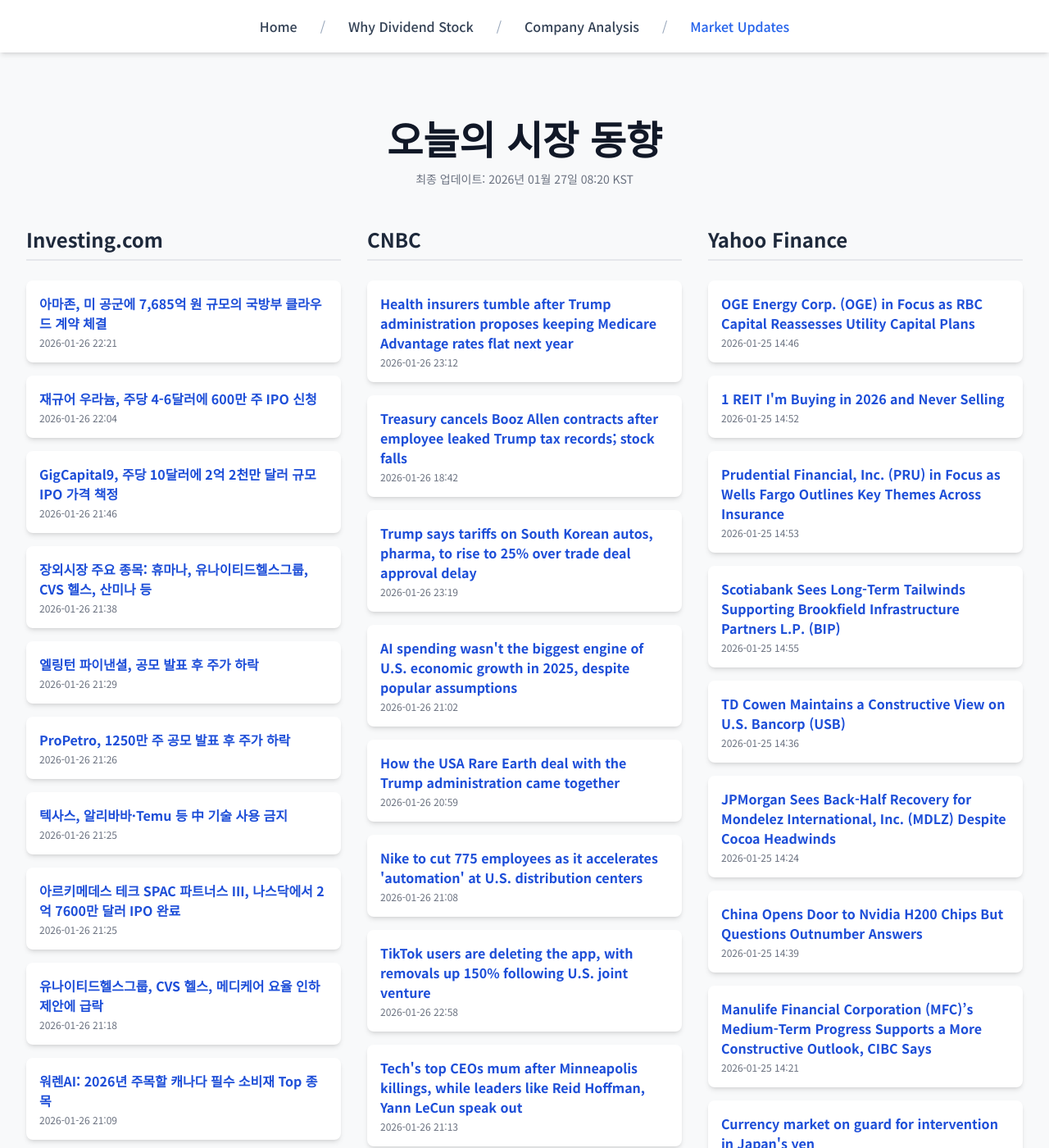
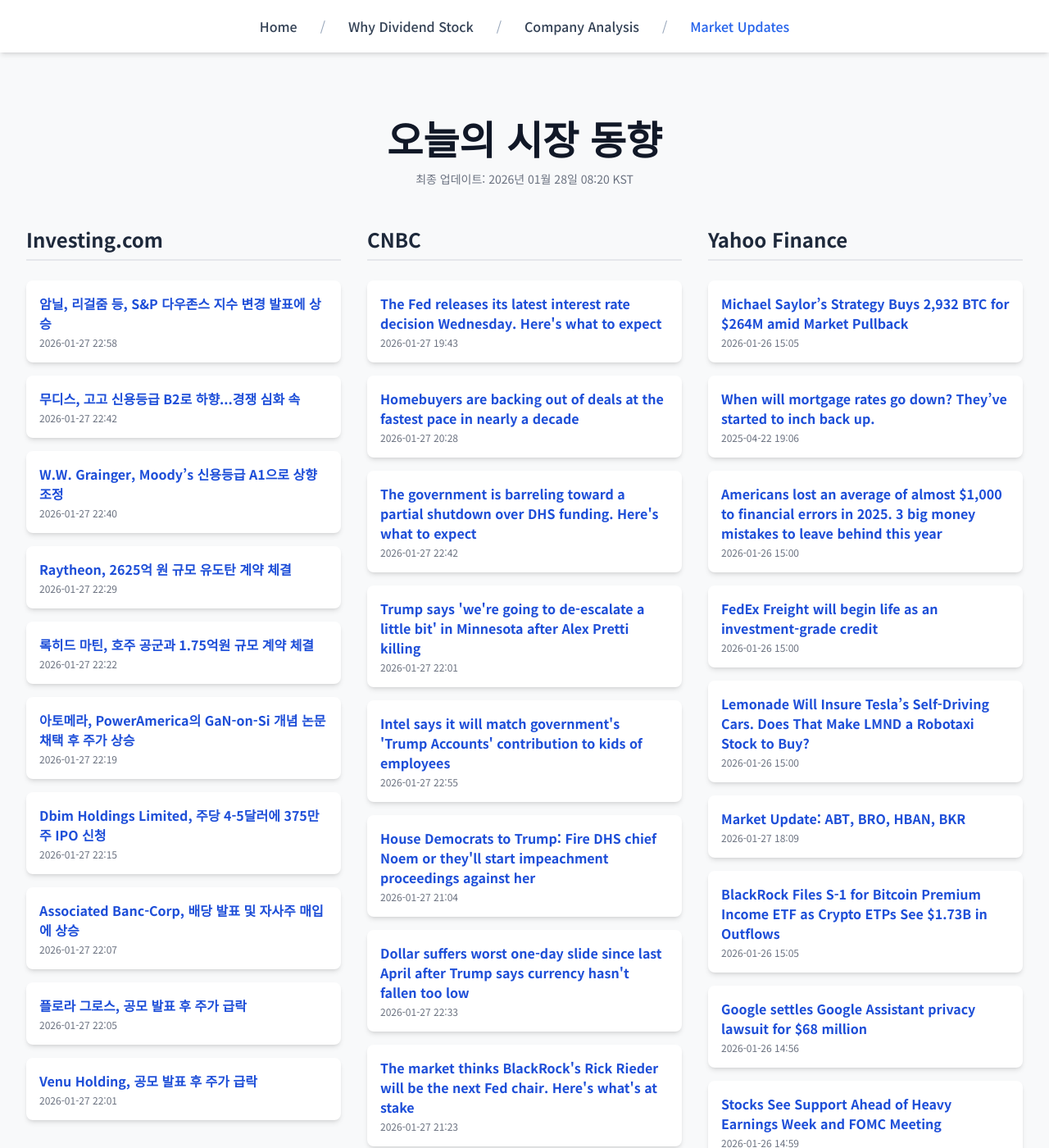
Before and after one commit to Kay-Hwang/my-company-analysis, a Jekyll site: the page built from market-updates.html, in a window 1280 px wide and 1400 px high. Shown: the whole window at 82% size. Built offline with Jekyll 4.4.1, drawn with Linux system fonts in a browser that asks for light colours; nearby versions of some CDN libraries; a script that is not in the unit is left out; some of the changed text lies outside the part shown.

Commit message:
Update daily data

```diff
--- a/_data/latest_data.json
+++ b/_data/latest_data.json
@@ -1,190 +1,190 @@
 {
-  "lastUpdated": "2026년 01월 27일 08:20 KST",
+  "lastUpdated": "2026년 01월 28일 08:20 KST",
   "news": {
     "investing": [
       {
-        "title": "아마존, 미 공군에 7,685억 원 규모의 국방부 클라우드 계약 체결",
-        "link": "https://kr.investing.com/news/stock-market-news/article-93CH-1798608",
-        "pubDate": "2026-01-26 22:21:07",
-        "summary": "아마존, 미 공군에 7,685억 원 규모의 국방부 클라우드 계약 체결"
+        "title": "암닐, 리걸줌 등, S&P 다우존스 지수 변경 발표에 상승",
+        "link": "https://kr.investing.com/news/stock-market-news/article-93CH-1800608",
+        "pubDate": "2026-01-27 22:58:00",
+        "summary": "암닐, 리걸줌 등, S&P 다우존스 지수 변경 발표에 상승"
       },
       {
-        "title": "재규어 우라늄, 주당 4-6달러에 600만 주 IPO 신청",
-        "link": "https://kr.investing.com/news/stock-market-news/article-432SI-1798590",
-        "pubDate": "2026-01-26 22:04:04",
-        "summary": "재규어 우라늄, 주당 4-6달러에 600만 주 IPO 신청"
+        "title": "무디스, 고고 신용등급 B2로 하향...경쟁 심화 속",
+        "link": "https://kr.investing.com/news/stock-market-news/article-93CH-1800592",
+        "pubDate": "2026-01-27 22:42:27",
+        "summary": "무디스, 고고 신용등급 B2로 하향...경쟁 심화 속"
       },
       {
-        "title": "GigCapital9, 주당 10달러에 2억 2천만 달러 규모 IPO 가격 책정",
-        "link": "https://kr.investing.com/news/stock-market-news/article-432SI-1798558",
-        "pubDate": "2026-01-26 21:46:05",
-        "summary": "GigCapital9, 주당 10달러에 2억 2천만 달러 규모 IPO 가격 책정"
+        "title": "W.W. Grainger, Moody’s 신용등급 A1으로 상향 조정",
+        "link": "https://kr.investing.com/news/stock-market-news/article-93CH-1800585",
+        "pubDate": "2026-01-27 22:40:39",
+        "summary": "W.W. Grainger, Moody’s 신용등급 A1으로 상향 조정"
       },
       {
-        "title": "장외시장 주요 종목: 휴마나, 유나이티드헬스그룹, CVS 헬스, 산미나 등",
-        "link": "https://kr.investing.com/news/stock-market-news/article-432SI-1798554",
-        "pubDate": "2026-01-26 21:38:25",
-        "summary": "장외시장 주요 종목: 휴마나, 유나이티드헬스그룹, CVS 헬스, 산미나 등"
+        "title": "Raytheon, 2625억 원 규모 유도탄 계약 체결",
+        "link": "https://kr.investing.com/news/stock-market-news/article-93CH-1800574",
+        "pubDate": "2026-01-27 22:29:10",
+        "summary": "Raytheon, 2625억 원 규모 유도탄 계약 체결"
       },
       {
-        "title": "엘링턴 파이낸셜, 공모 발표 후 주가 하락",
-        "link": "https://kr.investing.com/news/stock-market-news/article-93CH-1798528",
-        "pubDate": "2026-01-26 21:29:26",
-        "summary": "엘링턴 파이낸셜, 공모 발표 후 주가 하락"
+        "title": "록히드 마틴, 호주 공군과 1.75억원 규모 계약 체결",
+        "link": "https://kr.investing.com/news/stock-market-news/article-93CH-1800571",
+        "pubDate": "2026-01-27 22:22:06",
+        "summary": "록히드 마틴, 호주 공군과 1.75억원 규모 계약 체결"
       },
       {
-        "title": "ProPetro, 1250만 주 공모 발표 후 주가 하락",
-        "link": "https://kr.investing.com/news/stock-market-news/article-93CH-1798525",
-        "pubDate": "2026-01-26 21:26:38",
-        "summary": "ProPetro, 1250만 주 공모 발표 후 주가 하락"
+        "title": "아토메라, PowerAmerica의 GaN-on-Si 개념 논문 채택 후 주가 상승",
+        "link": "https://kr.investing.com/news/stock-market-news/article-93CH-1800569",
+        "pubDate": "2026-01-27 22:19:55",
+        "summary": "아토메라, PowerAmerica의 GaN-on-Si 개념 논문 채택 후 주가 상승"
       },
       {
-        "title": "텍사스, 알리바바·Temu 등 中 기술 사용 금지",
-        "link": "https://kr.investing.com/news/stock-market-news/article-93CH-1798523",
-        "pubDate": "2026-01-26 21:25:53",
-        "summary": "텍사스, 알리바바·Temu 등 中 기술 사용 금지"
+        "title": "Dbim Holdings Limited, 주당 4-5달러에 375만 주 IPO 신청",
+        "link": "https://kr.investing.com/news/stock-market-news/article-432SI-1800561",
+        "pubDate": "2026-01-27 22:15:04",
+        "summary": "Dbim Holdings Limited, 주당 4-5달러에 375만 주 IPO 신청"
       },
       {
-        "title": "아르키메데스 테크 SPAC 파트너스 III, 나스닥에서 2억 7600만 달러 IPO 완료",
-        "link": "https://kr.investing.com/news/stock-market-news/article-432SI-1798521",
-        "pubDate": "2026-01-26 21:25:08",
-        "summary": "아르키메데스 테크 SPAC 파트너스 III, 나스닥에서 2억 7600만 달러 IPO 완료"
+        "title": "Associated Banc-Corp, 배당 발표 및 자사주 매입에 상승",
+        "link": "https://kr.investing.com/news/stock-market-news/article-93CH-1800550",
+        "pubDate": "2026-01-27 22:07:57",
+        "summary": "Associated Banc-Corp, 배당 발표 및 자사주 매입에 상승"
       },
       {
-        "title": "유나이티드헬스그룹, CVS 헬스, 메디케어 요율 인하 제안에 급락",
-        "link": "https://kr.investing.com/news/stock-market-news/article-1798497",
-        "pubDate": "2026-01-26 21:18:26",
-        "summary": "유나이티드헬스그룹, CVS 헬스, 메디케어 요율 인하 제안에 급락"
+        "title": "플로라 그로스, 공모 발표 후 주가 급락",
+        "link": "https://kr.investing.com/news/stock-market-news/article-93CH-1800540",
+        "pubDate": "2026-01-27 22:05:00",
+        "summary": "플로라 그로스, 공모 발표 후 주가 급락"
       },
       {
-        "title": "워렌AI: 2026년 주목할 캐나다 필수 소비재 Top 종목",
-        "link": "https://kr.investing.com/news/stock-market-news/article-93CH-1798477",
-        "pubDate": "2026-01-26 21:09:16",
-        "summary": "워렌AI: 2026년 주목할 캐나다 필수 소비재 Top 종목"
+        "title": "Venu Holding, 공모 발표 후 주가 급락",
+        "link": "https://kr.investing.com/news/stock-market-news/article-93CH-1800526",
+        "pubDate": "2026-01-27 22:01:03",
+        "summary": "Venu Holding, 공모 발표 후 주가 급락"
       }
     ],
     "cnbc": [
       {
-        "title": "Health insurers tumble after Trump administration proposes keeping Medicare Advantage rates flat next year",
-        "link": "https://www.cnbc.com/2026/01/26/health-insurers-tumble-after-trump-proposes-keeping-medicare-rates-flat.html",
-        "pubDate": "Mon, 26 Jan 2026 23:12:29 GMT",
-        "summary": "Shares of large Medicare plan providers Humana, CVS Health and UnitedHealth Group plunged in extended trading."
+        "title": "The Fed releases its latest interest rate decision Wednesday. Here's what to expect",
+        "link": "https://www.cnbc.com/2026/01/27/fed-preview-january-2026.html",
+        "pubDate": "Tue, 27 Jan 2026 19:43:34 GMT",
+        "summary": "This week's meeting offers little suspense and probably not much action, even as massive changes loom over the Fed's longer-term direction."
       },
       {
-        "title": "Treasury cancels Booz Allen contracts after employee leaked Trump tax records; stock falls",
-        "link": "https://www.cnbc.com/2026/01/26/trump-tax-records-treasury-cancels-booz-allen-contracts.html",
-        "pubDate": "Mon, 26 Jan 2026 18:42:06 GMT",
-        "summary": "Booz Allen employee Charles Edward Littlejohn also had leaked tax records of Amazon's Jeff Bezos and Tesla chief Elon Musk to a news outlet."
+        "title": "Homebuyers are backing out of deals at the fastest pace in nearly a decade",
+        "link": "https://www.cnbc.com/2026/01/27/homebuyers-backing-out-of-deals.html",
+        "pubDate": "Tue, 27 Jan 2026 20:28:11 GMT",
+        "summary": "More than 16% of signed contracts on homes in December were canceled, as consumers face continued uncertainty in the economy and rising inventory."
       },
       {
-        "title": "Trump says tariffs on South Korean autos, pharma, to rise to 25% over trade deal approval delay",
-        "link": "https://www.cnbc.com/2026/01/26/trump-south-korea-tariffs-trade-autos-pharma.html",
-        "pubDate": "Mon, 26 Jan 2026 23:19:33 GMT",
-        "summary": "South Korean-based automaker Hyundai Motor is the largest importer of new vehicles from that country into the United States."
+        "title": "The government is barreling toward a partial shutdown over DHS funding. Here's what to expect",
+        "link": "https://www.cnbc.com/2026/01/27/us-government-shutdown-over-dhs-funding.html",
+        "pubDate": "Tue, 27 Jan 2026 22:42:21 GMT",
+        "summary": "The U.S. government may partially shutdown on Saturday months after a record 43-day closure in 2025."
       },
       {
-        "title": "AI spending wasn't the biggest engine of U.S. economic growth in 2025, despite popular assumptions",
-        "link": "https://www.cnbc.com/2026/01/26/ai-wasnt-the-biggest-engine-of-us-gdp-growth-in-2025.html",
-        "pubDate": "Mon, 26 Jan 2026 21:02:08 GMT",
-        "summary": "The GDP value of AI is smaller than it might appear given that a lot of high-tech equipment is imported, according to a recent MRB Partners report."
+        "title": "Trump says 'we're going to de-escalate a little bit' in Minnesota after Alex Pretti killing",
+        "link": "https://www.cnbc.com/2026/01/27/alex-pretti-trump-investigation-greg-bovino-homan-minnesota.html",
+        "pubDate": "Tue, 27 Jan 2026 22:01:00 GMT",
+        "summary": "Trump and the White House has sought to lower tensions over the shooting deaths of Alex Pretti and Renee Good in Minneapolis."
       },
       {
-        "title": "How the USA Rare Earth deal with the Trump administration came together",
-        "link": "https://www.cnbc.com/2026/01/26/how-the-usa-rare-earth-deal-with-the-trump-administration-came-together.html",
-        "pubDate": "Mon, 26 Jan 2026 20:59:39 GMT",
-        "summary": "USA Rare Earth's CEO provided rare insight in an interview with CNBC's Brian Sullivan into how the federal government plans equity stakes in mining companies."
+        "title": "Intel says it will match government's 'Trump Accounts' contribution to kids of employees",
+        "link": "https://www.cnbc.com/2026/01/27/intel-says-it-will-match-governments-trump-accounts-contribution.html",
+        "pubDate": "Tue, 27 Jan 2026 22:55:24 GMT",
+        "summary": "The 530A program, often called \"Trump Accounts,\" passed last year as part of the administration's \"big beautiful bill.\""
       },
       {
-        "title": "Nike to cut 775 employees as it accelerates 'automation' at U.S. distribution centers",
-        "link": "https://www.cnbc.com/2026/01/26/nike-to-lay-off-775-employees-at-us-distribution-centers.html",
-        "pubDate": "Mon, 26 Jan 2026 21:08:52 GMT",
-        "summary": "Nike is cutting 775 employees, primarily from jobs at distribution centers in Tennessee and Mississippi."
+        "title": "House Democrats to Trump: Fire DHS chief Noem or they'll start impeachment proceedings against her",
+        "link": "https://www.cnbc.com/2026/01/27/house-democrats-kristi-noem-impeachment-trump.html",
+        "pubDate": "Tue, 27 Jan 2026 21:04:17 GMT",
+        "summary": "Homeland Security Secretary Kristi Noem is facing criticism for her caustic comments on Alex Pretti, who was killed by a federal agent in Minnesota."
       },
       {
-        "title": "TikTok users are deleting the app, with removals up 150% following U.S. joint venture",
-        "link": "https://www.cnbc.com/2026/01/26/tiktok-uninstalls-are-up-150percent-following-us-joint-venture.html",
-        "pubDate": "Mon, 26 Jan 2026 22:58:54 GMT",
-        "summary": "TikTok users have been deleting the app at a higher rate since the company announced that its U.S. operations would be housed in a new joint venture."
+        "title": "Dollar suffers worst one-day slide since last April after Trump says currency hasn't fallen too low",
+        "link": "https://www.cnbc.com/2026/01/27/dollar-worst-one-day-rout-since-april-trump-says-hasnt-fallen-too-low.html",
+        "pubDate": "Tue, 27 Jan 2026 22:33:19 GMT",
+        "summary": "The dollar dropped about 1.3% on Tuesday."
       },
       {
-        "title": "Tech's top CEOs mum after Minneapolis killings, while leaders like Reid Hoffman, Yann LeCun speak out",
-        "link": "https://www.cnbc.com/2026/01/26/alex-pretti-killing-ice-tech-ceo-response.html",
-        "pubDate": "Mon, 26 Jan 2026 21:13:21 GMT",
-        "summary": "While a few leaders have voiced outrage, the tech sector has stayed widely silent after the second fatal shooting by federal agents in Minneapolis this month."
+        "title": "The market thinks BlackRock's Rick Rieder will be the next Fed chair. Here's what's at stake",
+        "link": "https://www.cnbc.com/2026/01/27/market-thinks-blackrocks-rieder-will-next-chair-the-fed-whats-at-stake.html",
+        "pubDate": "Tue, 27 Jan 2026 21:23:21 GMT",
+        "summary": "A five-month process of finding the next Fed chair appears to be down to its final days, with one candidate emerging as the betting favorite."
       },
       {
-        "title": "Zoom's 'hidden gem' investment in Anthropic could be worth $2 billion to $4 billion, analysts say",
-        "link": "https://www.cnbc.com/2026/01/26/zoom-anthropic-investment.html",
-        "pubDate": "Mon, 26 Jan 2026 21:00:46 GMT",
-        "summary": "Anthropic revealed that Zoom Ventures had invested in the AI startup in May 2023."
+        "title": "Five years after the GameStop mania, retail investors have become a force Wall Street can’t ignore",
+        "link": "https://www.cnbc.com/2026/01/27/gamestop-meme-stocks-retail-investors-wall-street.html",
+        "pubDate": "Tue, 27 Jan 2026 23:01:05 GMT",
+        "summary": "\"Retail investors are difference-makers. They can move markets with size and conviction,\" said Tom Lee, head of research at Fundstrat."
       },
       {
-        "title": "Videos of Alex Pretti shooting by federal agents in Minneapolis contradict Trump official claims",
-        "link": "https://www.cnbc.com/2026/01/25/alex-pretti-minneapolis-shooting-videos-trump.html",
-        "pubDate": "Mon, 26 Jan 2026 16:17:26 GMT",
-        "summary": "Footage from at least one of the videos appears to show a federal officer disarming the victim before shots are fired."
+        "title": "Canada's Carney to Trump: 'I meant what I said in Davos'",
+        "link": "https://www.cnbc.com/2026/01/27/carney-trump-bessent-davos.html",
+        "pubDate": "Tue, 27 Jan 2026 22:37:58 GMT",
+        "summary": "Carney said he and Trump discussed topics ranging from the Ukraine war to \"Arctic security,\" shorthand for the controversy over Greenland."
       }
     ],
     "yahoo": [
       {
-        "title": "OGE Energy Corp. (OGE) in Focus as RBC Capital Reassesses Utility Capital Plans",
-        "link": "https://finance.yahoo.com/news/oge-energy-corp-oge-focus-144628933.html",
-        "pubDate": "2026-01-25T14:46:28Z",
-        "summary": "OGE Energy Corp. (OGE) in Focus as RBC Capital Reassesses Utility Capital Plans"
+        "title": "Michael Saylor’s Strategy Buys 2,932 BTC for $264M amid Market Pullback",
+        "link": "https://finance.yahoo.com/news/michael-saylor-strategy-buys-2-150538266.html",
+        "pubDate": "2026-01-26T15:05:38Z",
+        "summary": "Michael Saylor’s Strategy Buys 2,932 BTC for $264M amid Market Pullback"
       },
       {
-        "title": "1 REIT I'm Buying in 2026 and Never Selling",
-        "link": "https://finance.yahoo.com/news/1-reit-im-buying-2026-145200971.html",
-        "pubDate": "2026-01-25T14:52:00Z",
-        "summary": "1 REIT I'm Buying in 2026 and Never Selling"
+        "title": "When will mortgage rates go down? They’ve started to inch back up.",
+        "link": "https://finance.yahoo.com/personal-finance/mortgages/article/when-will-mortgage-rates-go-down-theyve-started-to-inch-back-up-january-26-2026-190610605.html",
+        "pubDate": "2025-04-22T19:06:10Z",
+        "summary": "When will mortgage rates go down? They’ve started to inch back up."
       },
       {
-        "title": "Prudential Financial, Inc. (PRU) in Focus as Wells Fargo Outlines Key Themes Across Insurance",
-        "link": "https://finance.yahoo.com/news/prudential-financial-inc-pru-focus-145324909.html",
-        "pubDate": "2026-01-25T14:53:24Z",
-        "summary": "Prudential Financial, Inc. (PRU) in Focus as Wells Fargo Outlines Key Themes Across Insurance"
+        "title": "Americans lost an average of almost $1,000 to financial errors in 2025. 3 big money mistakes to leave behind this year",
+        "link": "https://finance.yahoo.com/news/americans-lost-average-almost-1-150000607.html",
+        "pubDate": "2026-01-26T15:00:00Z",
+        "summary": "Americans lost an average of almost $1,000 to financial errors in 2025. 3 big money mistakes to leave behind this year"
       },
       {
-        "title": "Scotiabank Sees Long-Term Tailwinds Supporting Brookfield Infrastructure Partners L.P. (BIP)",
-        "link": "https://finance.yahoo.com/news/scotiabank-sees-long-term-tailwinds-145552537.html",
-        "pubDate": "2026-01-25T14:55:52Z",
-        "summary": "Scotiabank Sees Long-Term Tailwinds Supporting Brookfield Infrastructure Partners L.P. (BIP)"
+        "title": "FedEx Freight will begin life as an investment-grade credit",
+        "link": "https://finance.yahoo.com/news/fedex-freight-begin-life-investment-150000171.html",
+        "pubDate": "2026-01-26T15:00:00Z",
+        "summary": "FedEx Freight will begin life as an investment-grade credit"
       },
       {
-        "title": "TD Cowen Maintains a Constructive View on U.S. Bancorp (USB)",
-        "link": "https://finance.yahoo.com/news/td-cowen-maintains-constructive-view-143632930.html",
-        "pubDate": "2026-01-25T14:36:32Z",
-        "summary": "TD Cowen Maintains a Constructive View on U.S. Bancorp (USB)"
+        "title": "Lemonade Will Insure Tesla’s Self-Driving Cars. Does That Make LMND a Robotaxi Stock to Buy?",
+        "link": "https://finance.yahoo.com/news/lemonade-insure-tesla-self-driving-150002572.html",
+        "pubDate": "2026-01-26T15:00:02Z",
+        "summary": "Lemonade Will Insure Tesla’s Self-Driving Cars. Does That Make LMND a Robotaxi Stock to Buy?"
       },
       {
-        "title": "JPMorgan Sees Back-Half Recovery for Mondelez International, Inc. (MDLZ) Despite Cocoa Headwinds",
-        "link": "https://finance.yahoo.com/news/jpmorgan-sees-back-half-recovery-142450678.html",
-        "pubDate": "2026-01-25T14:24:50Z",
-        "summary": "JPMorgan Sees Back-Half Recovery for Mondelez International, Inc. (MDLZ) Despite Cocoa Headwinds"
+        "title": "Market Update: ABT, BRO, HBAN, BKR",
+        "link": "https://finance.yahoo.com/research/reports/ARGUS_45981_MarketUpdate_1769537390000?yptr=yahoo&ncid=yahooproperties_plusresear_nm5q6ze1cei",
+        "pubDate": "2026-01-27T18:09:50Z",
+        "summary": "Market Update: ABT, BRO, HBAN, BKR"
       },
       {
-        "title": "China Opens Door to Nvidia H200 Chips But Questions Outnumber Answers",
-        "link": "https://finance.yahoo.com/news/china-opens-door-nvidia-h200-143934017.html",
-        "pubDate": "2026-01-25T14:39:34Z",
-        "summary": "China Opens Door to Nvidia H200 Chips But Questions Outnumber Answers"
+        "title": "BlackRock Files S-1 for Bitcoin Premium Income ETF as Crypto ETPs See $1.73B in Outflows",
+        "link": "https://finance.yahoo.com/news/blackrock-files-1-bitcoin-premium-150539960.html",
+        "pubDate": "2026-01-26T15:05:39Z",
+        "summary": "BlackRock Files S-1 for Bitcoin Premium Income ETF as Crypto ETPs See $1.73B in Outflows"
       },
       {
-        "title": "Manulife Financial Corporation (MFC)’s Medium-Term Progress Supports a More Constructive Outlook, CIBC Says",
-        "link": "https://finance.yahoo.com/news/manulife-financial-corporation-mfc-medium-142115137.html",
-        "pubDate": "2026-01-25T14:21:15Z",
-        "summary": "Manulife Financial Corporation (MFC)’s Medium-Term Progress Supports a More Constructive Outlook, CIBC Says"
+        "title": "Google settles Google Assistant privacy lawsuit for $68 million",
+        "link": "https://finance.yahoo.com/news/google-settles-google-assistant-privacy-145644415.html",
+        "pubDate": "2026-01-26T14:56:44Z",
+        "summary": "Google settles Google Assistant privacy lawsuit for $68 million"
       },
       {
-        "title": "Currency market on guard for intervention in Japan's yen",
-        "link": "https://finance.yahoo.com/news/currency-market-guard-intervention-japans-152723605.html",
-        "pubDate": "2026-01-25T15:27:23Z",
-        "summary": "Currency market on guard for intervention in Japan's yen"
+        "title": "Stocks See Support Ahead of Heavy Earnings Week and FOMC Meeting",
+        "link": "https://finance.yahoo.com/news/stocks-see-support-ahead-heavy-145937705.html",
+        "pubDate": "2026-01-26T14:59:37Z",
+        "summary": "Stocks See Support Ahead of Heavy Earnings Week and FOMC Meeting"
       },
       {
-        "title": "American Electric Power Company, Inc. (AEP) in Focus as Morgan Stanley Reassesses Regulated Utilities",
-        "link": "https://finance.yahoo.com/news/american-electric-power-company-inc-141720069.html",
-        "pubDate": "2026-01-25T14:17:20Z",
-        "summary": "American Electric Power Company, Inc. (AEP) in Focus as Morgan Stanley Reassesses Regulated Utilities"
+        "title": "Why Analysts Believe Banco Bilbao Vizcaya Argentaria, S.A. (BBVA)’s Bullish Story",
+        "link": "https://finance.yahoo.com/news/why-analysts-believe-banco-bilbao-151336849.html",
+        "pubDate": "2026-01-26T15:13:36Z",
+        "summary": "Why Analysts Believe Banco Bilbao Vizcaya Argentaria, S.A. (BBVA)’s Bullish Story"
       }
     ]
   }
```
